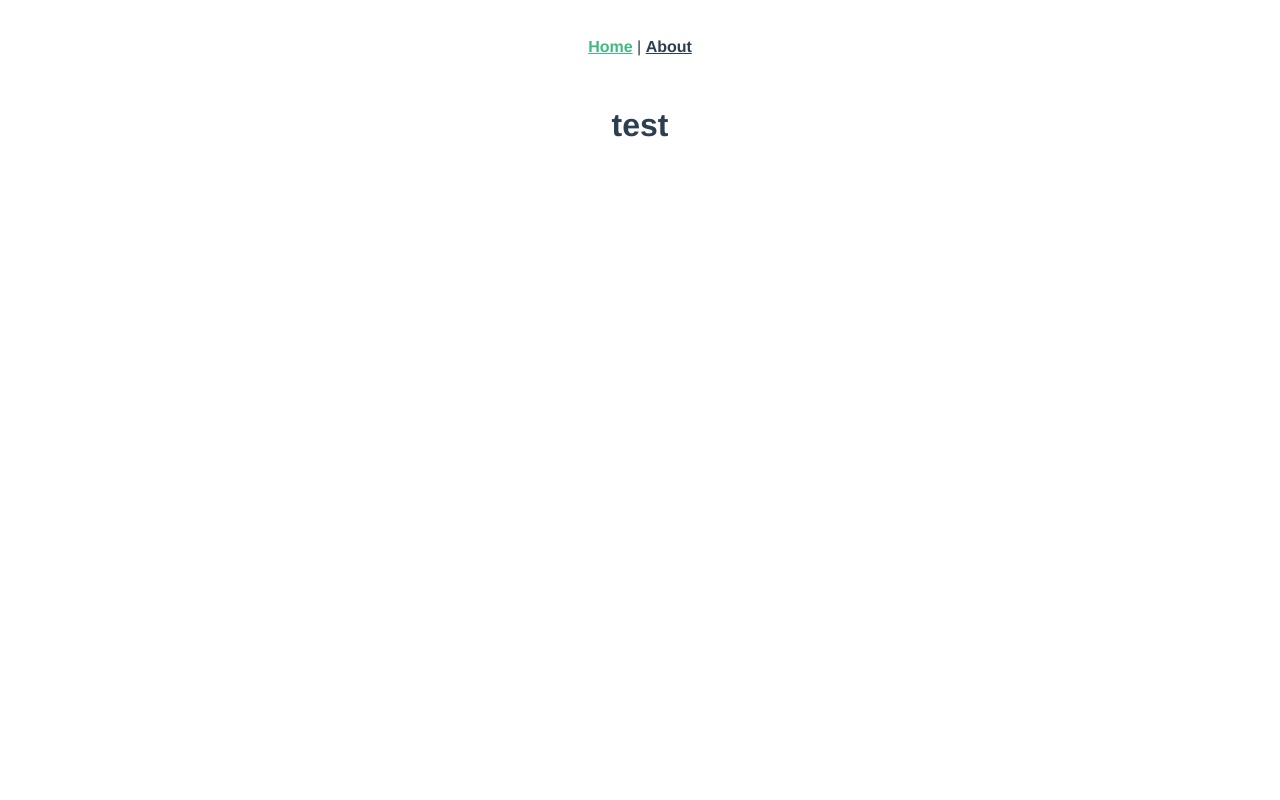
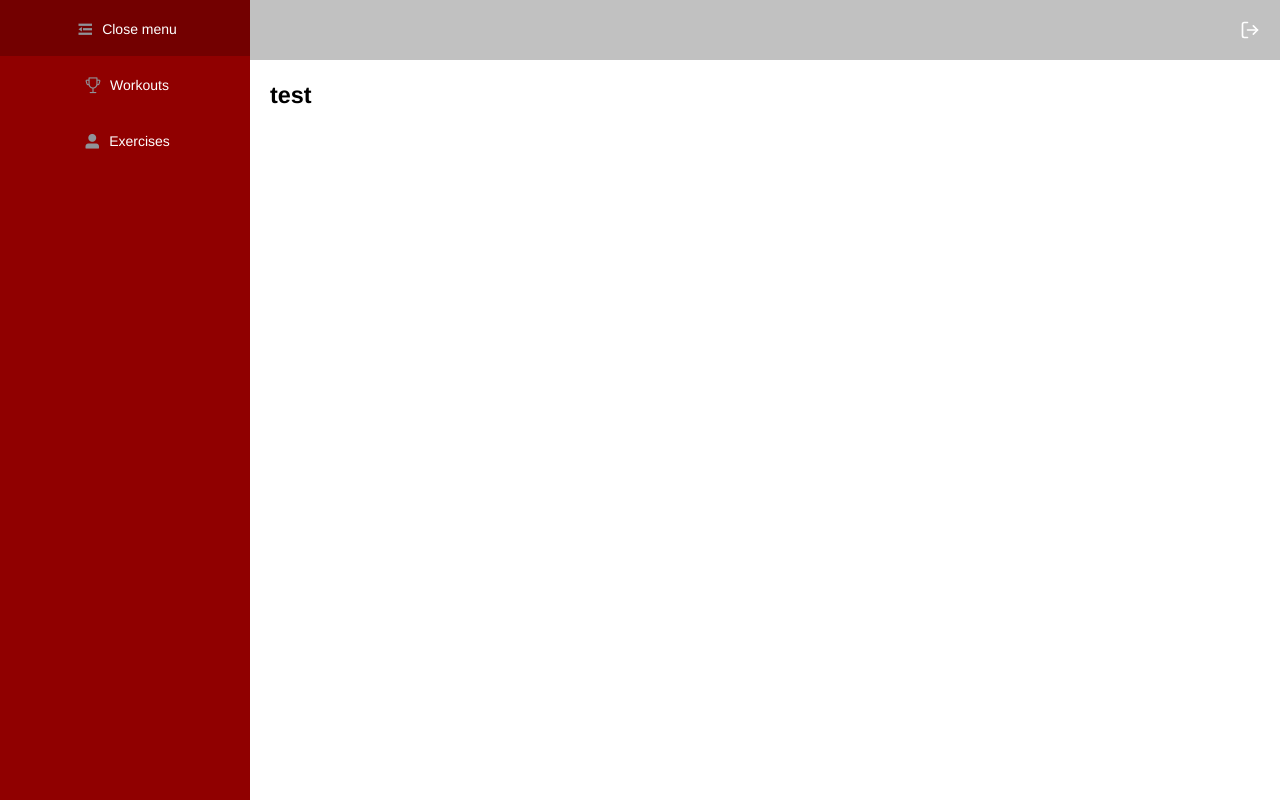
Before and after one commit to httpassoca/gymcronis, a Vue app: page / in a window 1280 px wide. Built offline with nearby package versions, Linux system fonts and the light colour scheme; no server answers.

Commit message:
feature(layout): create app layout

```diff
--- a/src/App.vue
+++ b/src/App.vue
@@ -1,32 +1,100 @@
 <template>
-  <div id="app">
-    <div id="nav">
-      <router-link to="/">Home</router-link> |
-      <router-link to="/about">About</router-link>
-    </div>
-    <router-view/>
+<Container id="app">
+  <Menu
+    class="menu"
+    background-color="#900000"
+    active-text-color="#ffd04b"
+    :default-active="$route.path"
+    text-color="#fff"
+    router
+    :collapse="collapseMenu"
+  >
+    <MenuItem @click="collapseMenu = !collapseMenu">
+      <i :class="`el-icon-${collapseMenu ? 'menu' : 's-fold'}`"/>
+      <span slot="title">Close menu</span>
+    </MenuItem>
+    <MenuItem index="/workouts" route="/workouts">
+      <i class="el-icon-trophy"/>
+      <span slot="title">Workouts</span>
+    </MenuItem>
+    <MenuItem index="/exercises" route="/exercises">
+      <i class="el-icon-user-solid"/>
+      <span slot="title">Exercises</span>
+    </MenuItem>
+  </Menu>
+  <div class="flex-column" :style="{width: `calc(100% - ${collapseMenu ? 64 : 250}px)`}">
+    <Header class="header">
+      <Tooltip effect="dark" content="Logout" placement="bottom-end">
+        <svg stroke="currentColor" fill="none" stroke-width="2" viewBox="0 0 24 24" stroke-linecap="round" stroke-linejoin="round" height="1em" width="1em" xmlns="http://www.w3.org/2000/svg"><path d="M9 21H5a2 2 0 0 1-2-2V5a2 2 0 0 1 2-2h4"></path><polyline points="16 17 21 12 16 7"></polyline><line x1="21" y1="12" x2="9" y2="12"></line></svg>
+      </Tooltip>
+    </Header>
+    <Main>
+      <Container>
+        <router-view/>
+      </Container>
+    </Main>
   </div>
+</Container>
 </template>
 
-<style lang="scss">
-#app {
-  font-family: Avenir, Helvetica, Arial, sans-serif;
-  -webkit-font-smoothing: antialiased;
-  -moz-osx-font-smoothing: grayscale;
-  text-align: center;
-  color: #2c3e50;
-}
+<script lang="ts">
+import Vue from 'vue';
+import {
+  Main, Menu, MenuItem, Container, Header, Tooltip,
+} from 'element-ui';
 
-#nav {
-  padding: 30px;
+export default Vue.extend({
+  name: 'App',
+  components: {
+    Menu,
+    MenuItem,
+    Container,
+    Main,
+    Header,
+    Tooltip,
+  },
 
-  a {
-    font-weight: bold;
-    color: #2c3e50;
+  data() {
+    return {
+      collapseMenu: false,
+    };
+  },
+});
+</script>
 
-    &.router-link-exact-active {
-      color: #42b983;
-    }
-  }
-}
+<style lang="sass">
+*
+  margin: 0
+  padding: 0
+  outline: 0
+  border: none !important
+  box-sizing: border-box
+html
+  font-size: 20px
+  line-height: 1.3
+  -ms-text-size-adjust: 100%
+  -webkit-text-size-adjust: 100%
+  -moz-osx-font-smoothing: grayscale
+  -webkit-font-smoothing: antialiased
+.menu:not(.el-menu--collapse)
+  width: 250px
 </style>
+
+<style lang="sass" scoped>
+#app
+  font-family: Avenir, Helvetica, Arial, sans-serif
+  -webkit-font-smoothing: antialiased
+  -moz-osx-font-smoothing: grayscale
+  text-align: center
+  min-height: 100vh
+.header
+  background-color: #c1c1c1
+  width: 100%
+  color: white
+  display: flex
+  justify-content: flex-end
+  align-items: center
+.flex-column
+  display: flex
+  flex-direction: column
+</style>
--- a/src/views/ViewExercises.vue
+++ b/src/views/ViewExercises.vue
@@ -1,7 +1,7 @@
 <template>
-<p>
+<div>
   Exercises
-</p>
+</div>
 </template>
 
 <script lang="ts">
```
